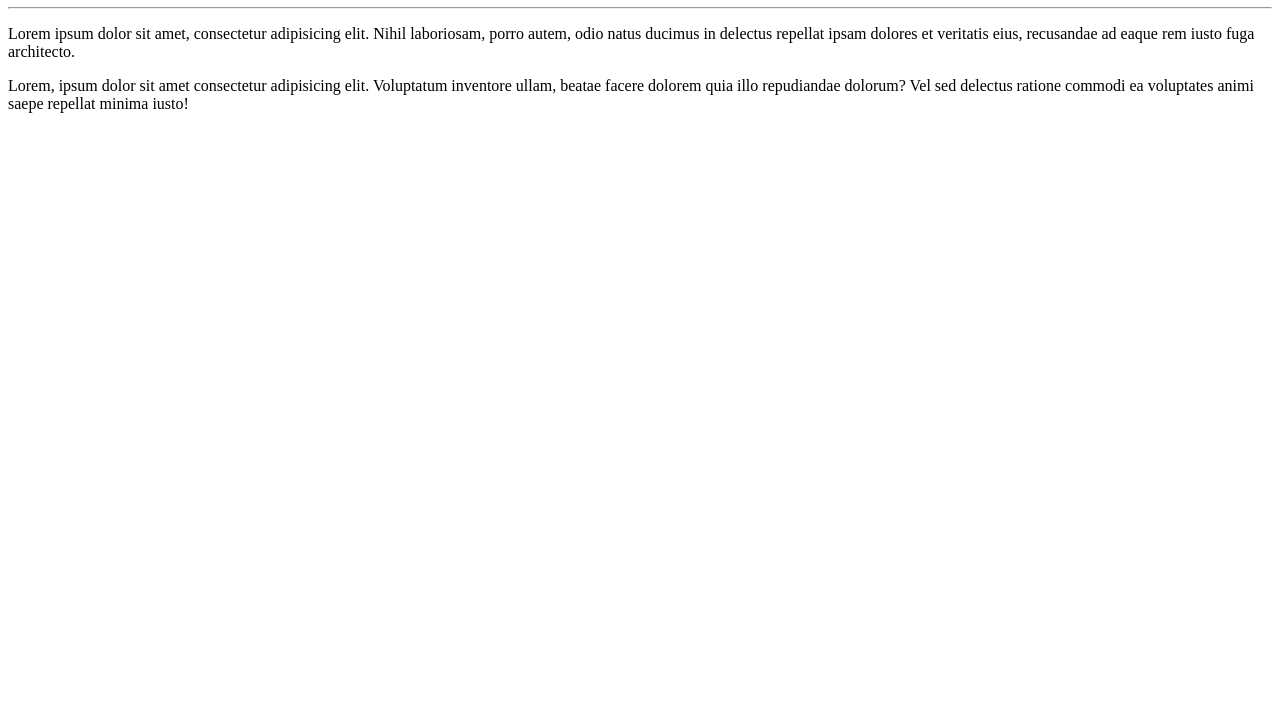
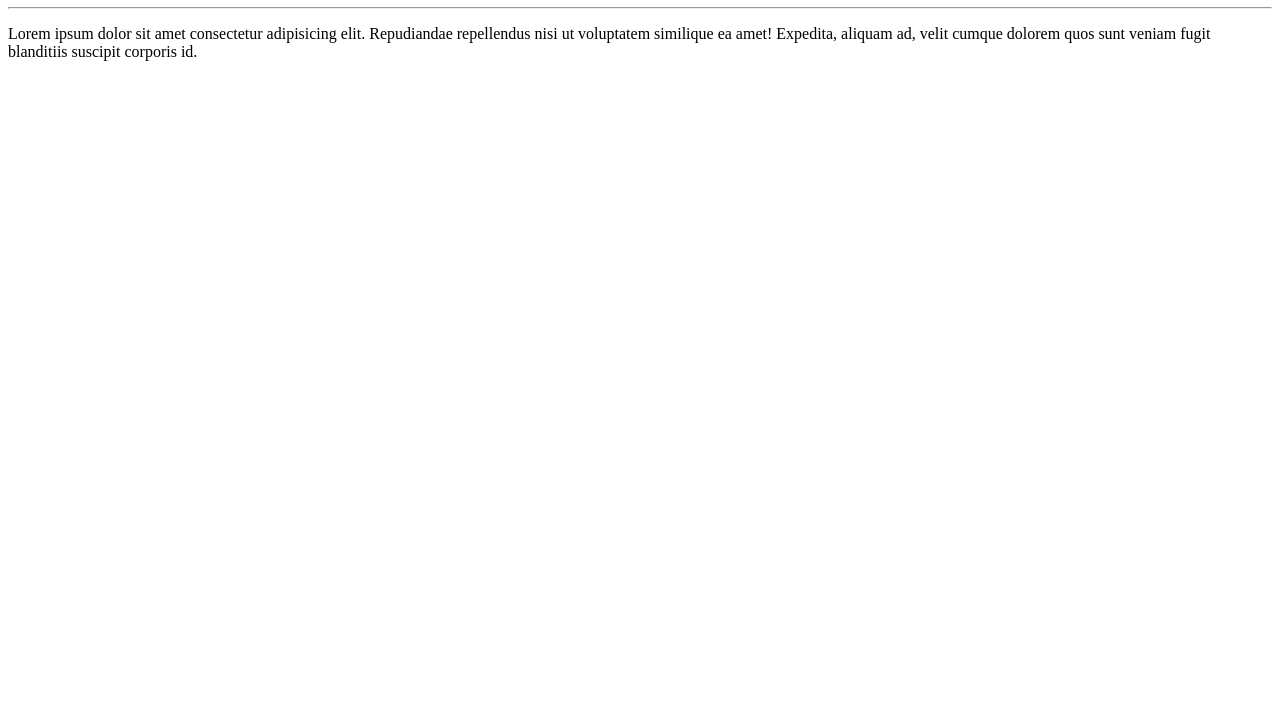
Before and after one commit to kikidorre/Ola-Mundo, a plain HTML site: page site-exemplo/index.html in a window 1280 px wide. Shown: the part 73-800 px from the top of the page. Drawn offline with Linux system fonts and the light colour scheme.

Commit message:
Update index.html

```diff
--- a/site-exemplo/index.html
+++ b/site-exemplo/index.html
@@ -8,10 +8,6 @@
 <body>
     <h1>Olá, Mundo
     </h1><hr>
-    <p>Lorem ipsum dolor sit amet, consectetur
-        adipisicing elit. Nihil laboriosam, porro autem,
-        odio natus ducimus in delectus repellat ipsam dolores et
-        veritatis eius, recusandae ad eaque rem iusto fuga architecto.</p>
-        <p>Lorem, ipsum dolor sit amet consectetur adipisicing elit. Voluptatum inventore ullam, beatae facere dolorem quia illo repudiandae dolorum? Vel sed delectus ratione commodi ea voluptates animi saepe repellat minima iusto!</p>
-</body>
+   <p>Lorem ipsum dolor sit amet consectetur adipisicing elit. Repudiandae repellendus nisi ut voluptatem similique ea amet! Expedita, aliquam ad, velit cumque dolorem quos sunt veniam fugit blanditiis suscipit corporis id.</p>
+   </body>
 </html>
```
